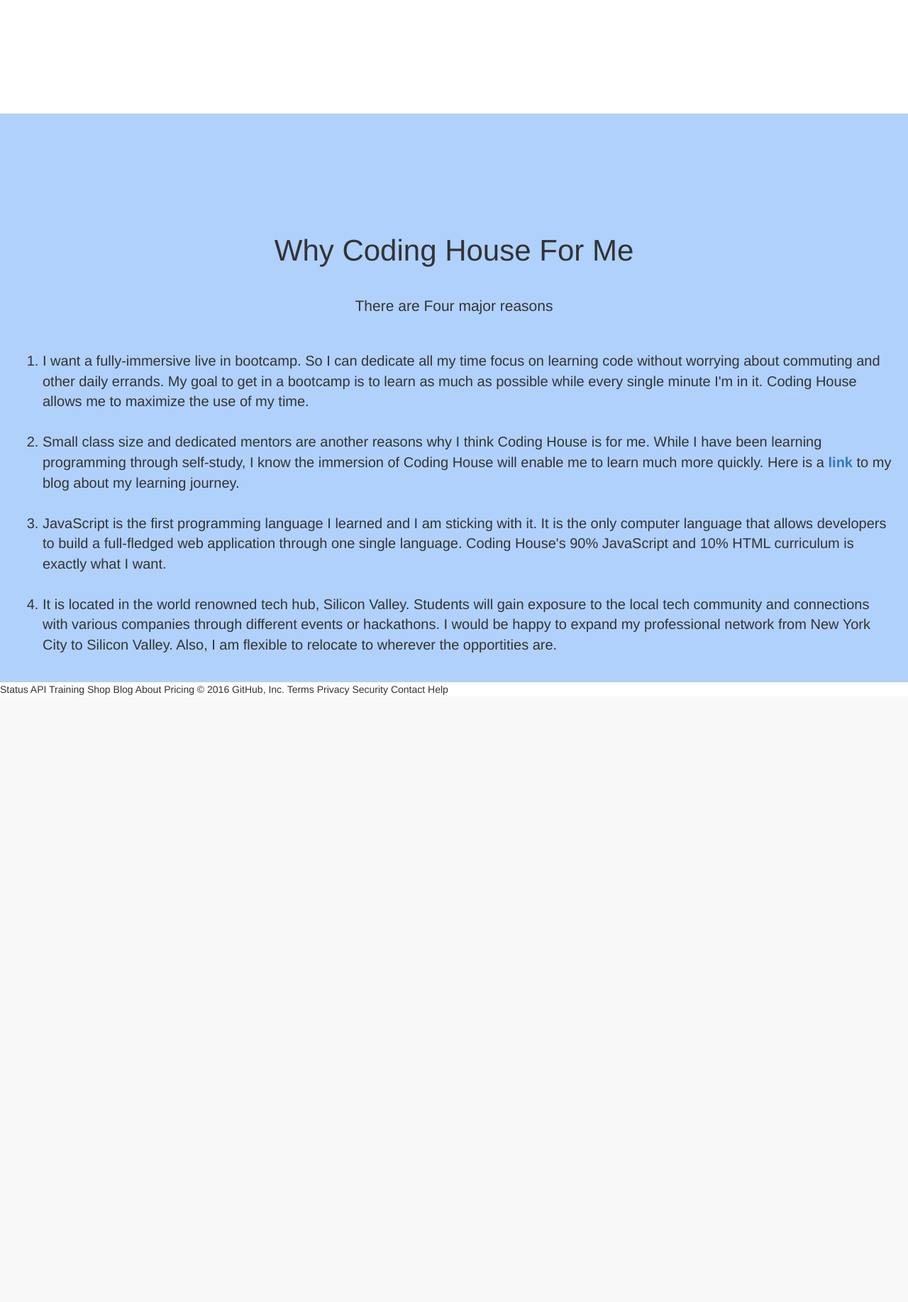
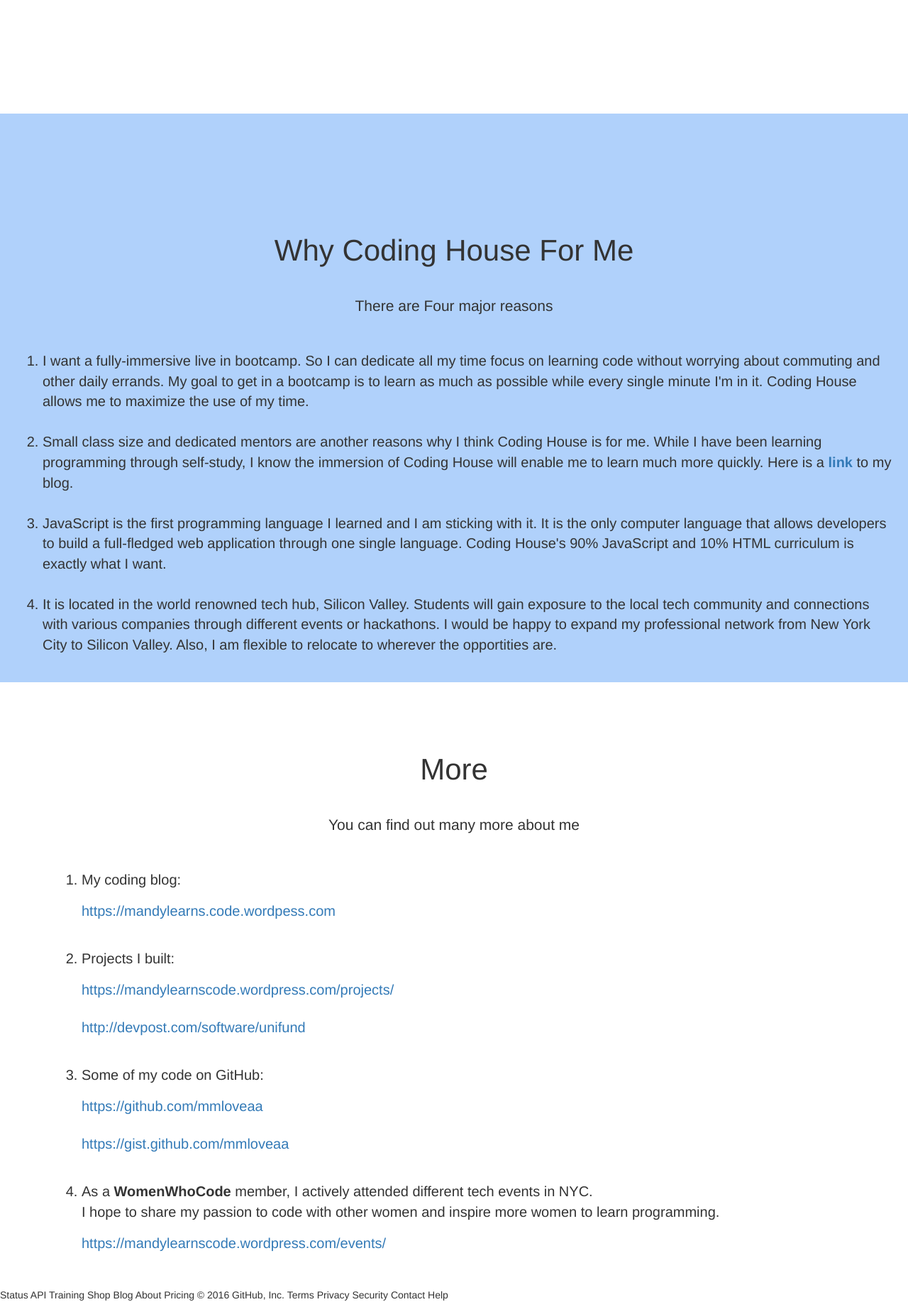
Before and after one commit to mmloveaa/change-the-ratio, a PHP site: page / in a window 1280 px wide. Shown: the part 1440-3274 px from the top of the page at 71% size. Before the commit the page ends 2419 px from the top, so only its background shows below. Run offline with PHP 8.4, Linux system fonts and the light colour scheme; some libraries are stand-ins or nearby versions.

Commit message:
modified style

```diff
--- a/css/style.css
+++ b/css/style.css
@@ -1,3 +1,7 @@
+	#bloglink{
+		padding-top: 15px;
+	}
+
 	.modal-content{
 		padding: 10px 10px 10px 10px ;
 	}
--- a/home.html
+++ b/home.html
@@ -50,6 +50,7 @@
 					<li class="active"><a href="#topContainer">Home</a></li>
 					<li><a href="#details">My X-Factors</a></li>
 					<li><a href="#footer">Why Coding House</a></li>
+					<li><a href="#footer1">More</a></li>
 				</ul>
 			</div>
 		</div>
@@ -167,11 +168,40 @@
 			   </br />
 				<li>I want a fully-immersive live in bootcamp. So I can dedicate all my time focus on learning code without worrying about commuting and other daily errands. My goal to get in a bootcamp is to learn as much as possible while every single minute I'm in it. Coding House allows me to maximize the use of my time.</li>
 				<br />
-				<li>Small class size and dedicated mentors are another reasons why I think Coding House is for me. While I have been learning programming through self-study, I know the immersion of Coding House will enable me to learn much more quickly. Here is a <a href="https://mandylearnscode.wordpress.com"><strong>link</strong></a> to my blog about my learning journey.</li>
+				<li>Small class size and dedicated mentors are another reasons why I think Coding House is for me. While I have been learning programming through self-study, I know the immersion of Coding House will enable me to learn much more quickly. Here is a <a href="https://mandylearnscode.wordpress.com"><strong>link</strong></a> to my blog.</li>
 				<br />
 				<li>JavaScript is the first programming language I learned and I am sticking with it. It is the only computer language that allows developers to build a full-fledged web application through one single language. Coding House's 90% JavaScript and 10% HTML curriculum is exactly what I want.</li>
 				<br />
 				<li>It is located in the world renowned tech hub, Silicon Valley. Students will gain exposure to the local tech community and connections with various companies through different events or hackathons. I would be happy to expand my professional network from New York City to Silicon Valley. Also, I am flexible to relocate to wherever the opportities are.</li>
+				<br />
+			</ol>
+			<!-- <p class="center"><img src="images/appstore.jpg" class="appstoreImage" /> -->
+		</div>
+	</div>
+
+	<div class="container contentContainer" id="footer1">
+		<div class="row">
+			<h1 class="center title">More</h1>
+			<p class="lead center">You can find out many more about me</p>
+			<ol class="why">
+			   </br />
+				<li>My coding blog:
+					<p id="bloglink"> <a href="https://mandylearnscode.wordpress.com/"> https://mandylearns.code.wordpess.com </a></p></li>
+				<br />
+				<li>Projects I built:
+					<p id="bloglink"> <a href="https://mandylearnscode.wordpress.com/projects/"> https://mandylearnscode.wordpress.com/projects/ </a></p></li>
+
+					<p id="bloglink"> <a href="http://devpost.com/software/unifund?ref_content=feed-project-update&ref_feature=feed&ref_medium=feed"> http://devpost.com/software/unifund </a></p></li>
+				<br />
+				<li>Some of my code on GitHub:
+				    <p id="bloglink"> <a href="https://github.com/mmloveaa"> https://github.com/mmloveaa </a></p>
+					<p id="bloglink"> <a href="https://gist.github.com/mmloveaa"> https://gist.github.com/mmloveaa </a></p>
+				</li>
+				<br />
+				<li>As a <strong>WomenWhoCode</strong> member, I actively attended different tech events in NYC.
+				<br />
+				 I hope to share my passion to code with other women and inspire more women to learn programming.
+					<p id="bloglink"> <a href="https://mandylearnscode.wordpress.com/events/"> https://mandylearnscode.wordpress.com/events/ </a></p></li>
 				<br />
 			</ol>
 			<!-- <p class="center"><img src="images/appstore.jpg" class="appstoreImage" /> -->
```
